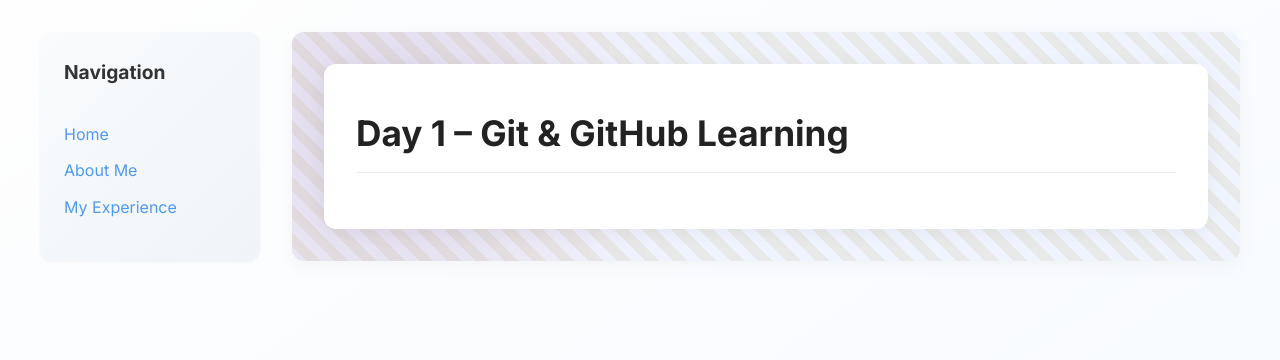
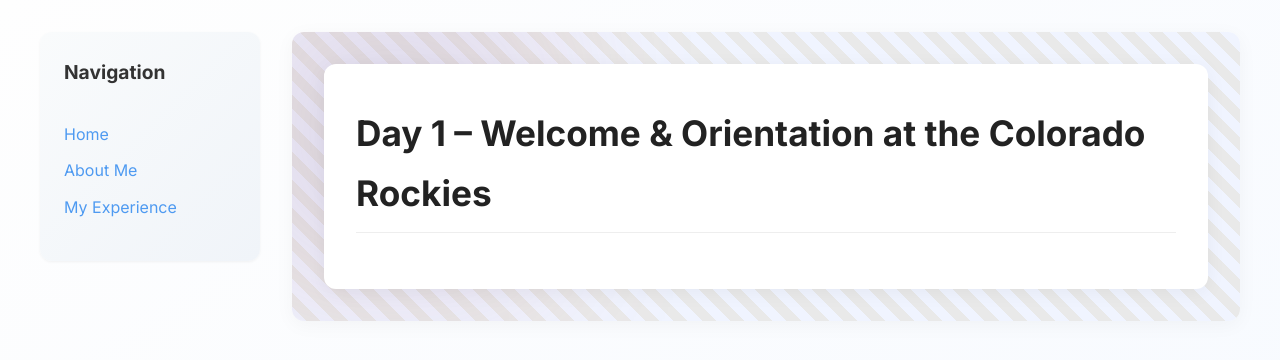
Before and after one commit to wagbeve/wagbeve.github.io, a Jekyll site: the page built from _posts/2025-06-23-day-1.md, in a window 1280 px wide. Shown: the top 360 px of the page. Built offline with Jekyll 4.4.1, drawn with Linux system fonts in a browser that asks for light colours; part of the change alters nothing that is shown.

Commit message:
Update 2025-06-23-day-1.md

```diff
--- a/_posts/2025-06-23-day-1.md
+++ b/_posts/2025-06-23-day-1.md
@@ -1,17 +1,95 @@
 ---
 layout: post
-title: "Day 1 – Git & GitHub Learning"
+title: "Day 1 – Welcome & Orientation at the Colorado Rockies"
 date: 2025-06-23
-author: Clyde Tandjong
+author: Wisdom Agbeve
 permalink: /day1.html
-tags: ["Git", "GitHub"]
+tags: ["Orientation", "HR", "Data Analysis", "Season Tickets"]
 
 what_i_learned: |
-  I learned what Git & GitHub was, it was a cool session!
+  The first day was a fantastic introduction to the Colorado Rockies organization. I got to meet the HR team, tour Coors Field, and dive into ticketing data analysis.
 
 blockers: |
-  No blockers!
+  No blockers! The team was very welcoming and supportive throughout.
 
 reflection: |
-  It was great learning about Git and GitHub, I thought it would be complicated, but it's actually pretty straightforward!
+  From stepping into Coors Field to collaborating on real data cleanup tasks, this day was full of learning and excitement. The culture here combines tradition and innovation, making baseball more than just a game.
+
 ---
+
+<style>
+  .highlight-box {
+    border: 2px solid #5a2a83;
+    border-radius: 8px;
+    padding: 15px;
+    margin: 15px 0;
+    background-color: #f9f6fc;
+    transition: background-color 0.3s ease;
+  }
+  .highlight-box:hover {
+    background-color: #e0d9f5;
+    cursor: pointer;
+  }
+  .schedule-table {
+    width: 100%;
+    border-collapse: collapse;
+    margin-top: 20px;
+  }
+  .schedule-table th, .schedule-table td {
+    border: 1px solid #ddd;
+    padding: 10px;
+    text-align: left;
+  }
+  .schedule-table th {
+    background-color: #5a2a83;
+    color: white;
+  }
+  .schedule-table tr:hover {
+    background-color: #e0d9f5;
+  }
+</style>
+
+<div class="highlight-box" title="Meet the welcoming HR team!">
+  <h3>Welcome & Orientation</h3>
+  <p><strong>9:00 AM</strong>: Arrival, welcome by <em>Dallas Davis</em>, HR introduction, badge & computer setup.</p>
+</div>
+
+<div class="highlight-box" title="Exploring Coors Field!">
+  <h3>Ballpark Tour</h3>
+  <p><strong>10:00 AM</strong>: An exciting tour of the iconic Coors Field — getting a feel for the history and atmosphere.</p>
+</div>
+
+<table class="schedule-table" aria-label="Day 1 Schedule">
+  <thead>
+    <tr>
+      <th>Time</th>
+      <th>Activity</th>
+    </tr>
+  </thead>
+  <tbody>
+    <tr>
+      <td>11:30 AM</td>
+      <td>Organizational overview with <strong>Dallas Davis</strong></td>
+    </tr>
+    <tr>
+      <td>12:00 PM</td>
+      <td>Lunch with HR team — great chance to connect!</td>
+    </tr>
+    <tr>
+      <td>1:00 PM</td>
+      <td>HR team meeting</td>
+    </tr>
+    <tr>
+      <td>1:45 PM</td>
+      <td><strong>Ticketing Technology:</strong> Data cleanup and analysis session with <em>Becky Arrieta</em> and <em>Brenna Nelson</em></td>
+    </tr>
+    <tr>
+      <td>4:30 PM</td>
+      <td>Recap and preview of Tuesday by <strong>Dallas Davis</strong></td>
+    </tr>
+  </tbody>
+</table>
+
+<p><strong>Reflection:</strong> What stood out to me today was how everyone values both the game and the data behind it. Working alongside the HR team and tech staff showed me the blend of human connection and technology that keeps the Rockies running smoothly.</p>
+
+<p><strong>Looking forward to Day 2!</strong></p>
```
